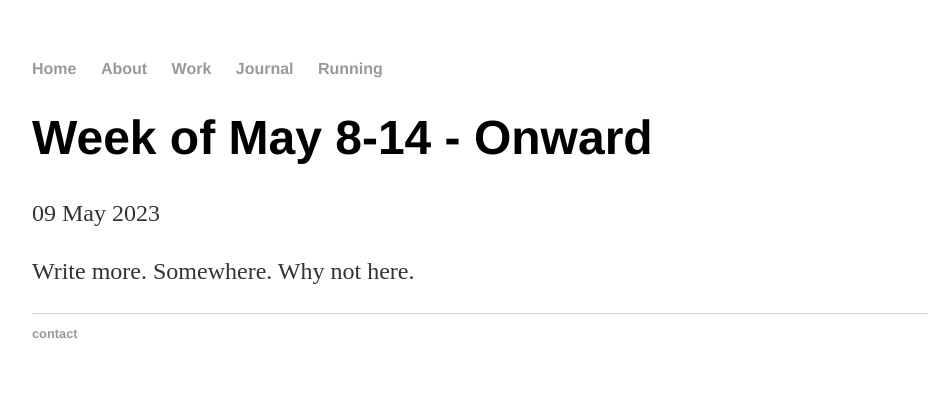
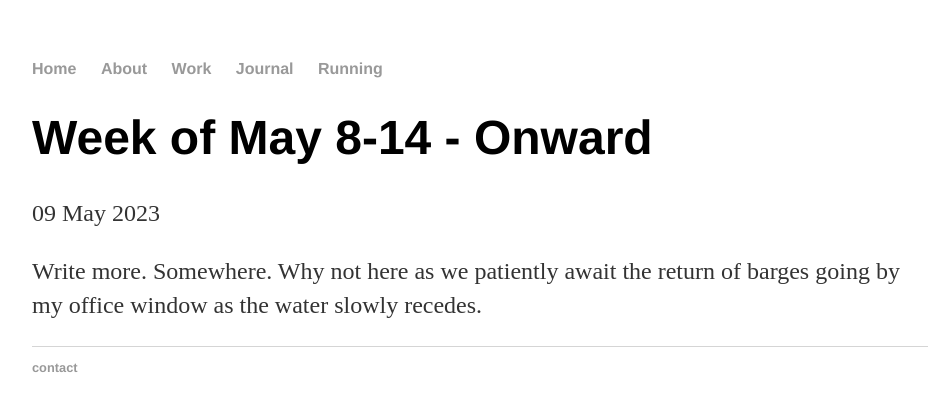
Before and after one commit to zoeakind/zoeakind.github.io, a Jekyll site: the page built from _posts/2023-05-09-onward.md, in a window 1280 px wide. Shown: the top 411 px of the page, without its empty margins (160-1090 px from the left). Built offline with Jekyll 4.4.1, drawn with Linux system fonts in a browser that asks for light colours.

Commit message:
Update 2023-05-09-onward.md

```diff
--- a/_posts/2023-05-09-onward.md
+++ b/_posts/2023-05-09-onward.md
@@ -5,4 +5,4 @@ categories: Run
 date: 2023-05-09
 ---
 
-Write more. Somewhere. Why not here.
+Write more. Somewhere. Why not here as we patiently await the return of barges going by my office window as the water slowly recedes.
```
